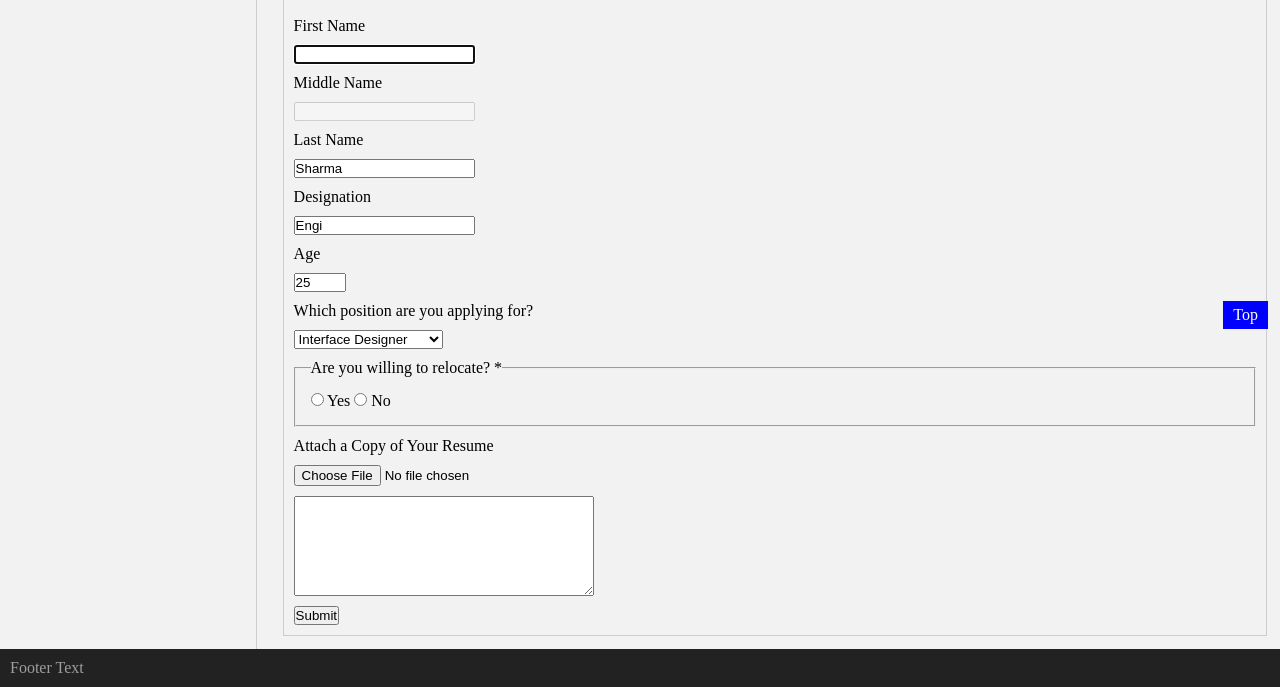
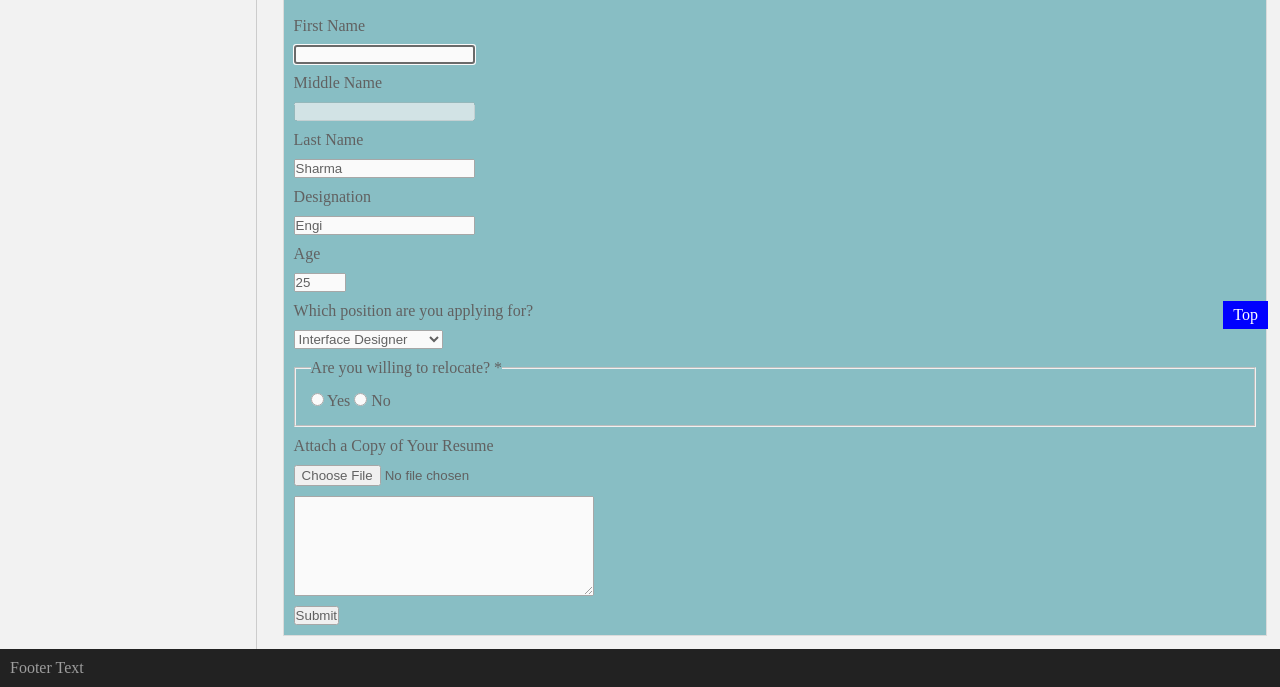
Before and after one commit to ravindermahajan890/GMI-Interactive, a plain HTML site: page index.html in a window 1280 px wide. Shown: the part 461-1148 px from the top of the page. Drawn offline with Linux system fonts and the light colour scheme.

Commit message:
css3-background-color, opacity

```diff
--- a/styles/appStyle.css
+++ b/styles/appStyle.css
@@ -100,7 +100,7 @@
 		    border: 1px solid #ccc;
 		    padding: 10px;
 
-		    /* background */
+		    /* background image */
 		    //background-image: url(http://www.wallpapertycoon.com/wp-content/uploads/2016/02/beach_bridge_sunset_nature_wallpaper_hd-500x375.jpg), url(http://kingofwallpapers.com/sky/sky-003.jpg);
 		    //background-position: right bottom, left top;
     		//background-repeat: no-repeat, repeat;
@@ -109,6 +109,12 @@
 
     		//background-size: cover;
     		//background-size: 100px 80px;
+
+    		/* background Color */
+    		background-color:rgb(66, 155, 165);
+    		opacity: 0.6;
+    		//background-color:rgba(66, 155, 165, 0.32);
+
 		}
 		form fieldset {
 		    padding: 15px;
```
